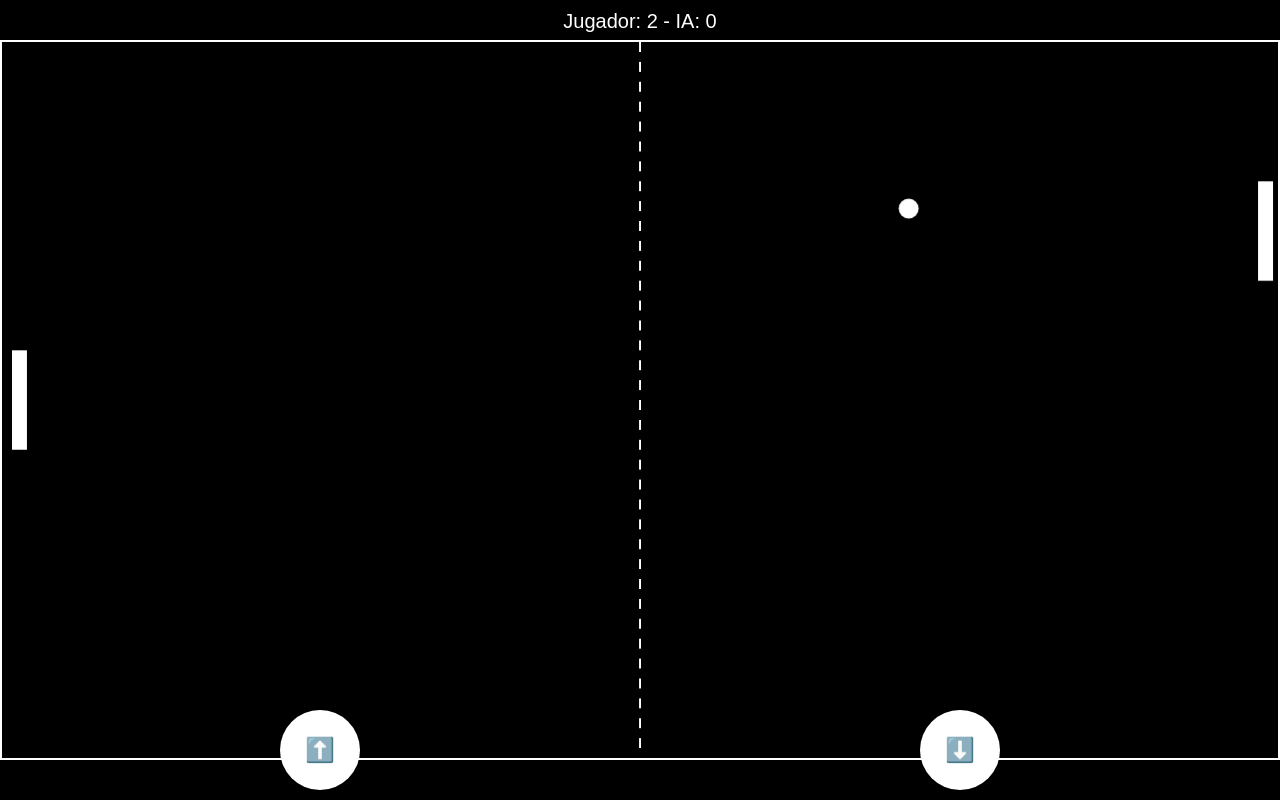
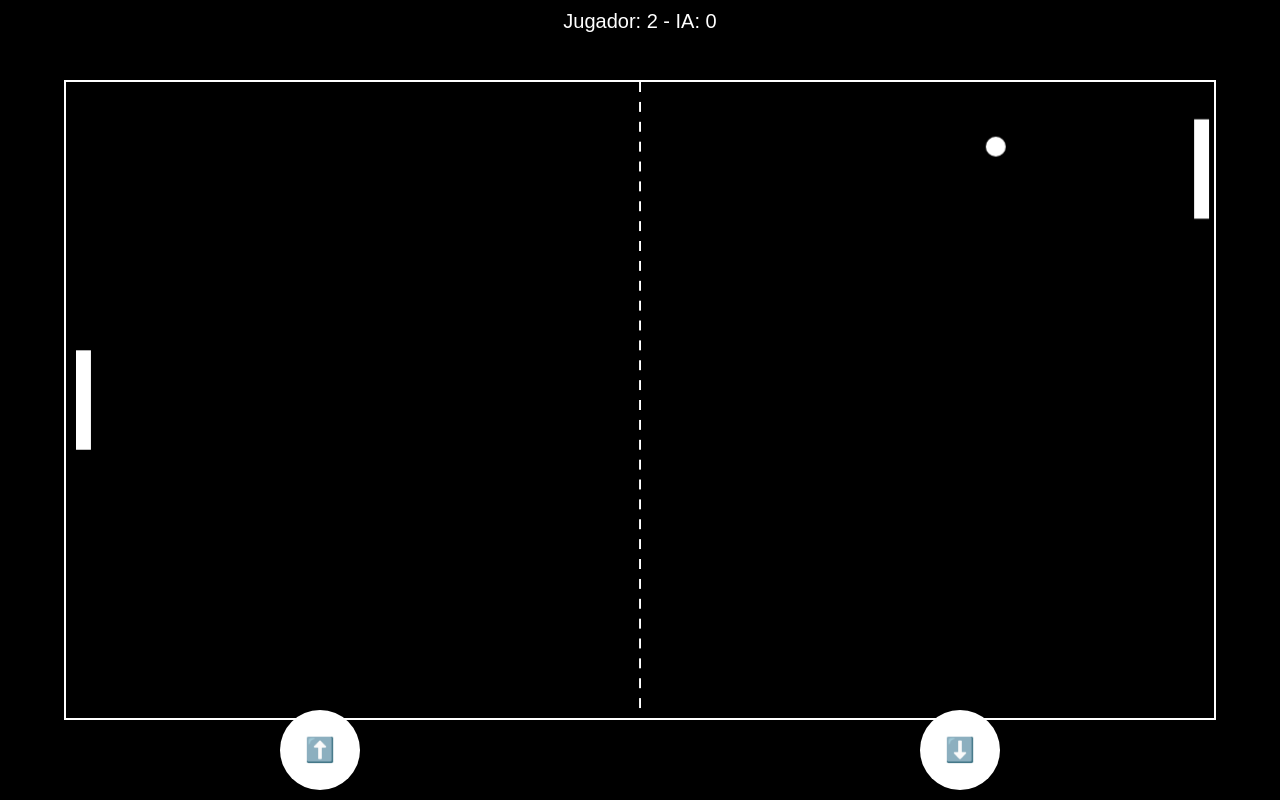
Before and after one commit to isabelferrer/juego-retro-, a plain HTML site: page index.html in a window 1280 px wide. Drawn offline with Linux system fonts and the light colour scheme.

Commit message:
Update index.html

```diff
--- a/index.html
+++ b/index.html
@@ -7,7 +7,7 @@
     <style>
         * { margin: 0; padding: 0; box-sizing: border-box; }
         body { display: flex; flex-direction: column; justify-content: center; align-items: center; height: 100vh; background: black; position: relative; overflow: hidden; }
-        canvas { border: 2px solid white; width: 100vw; height: 90vh; }
+        canvas { border: 2px solid white; width: 90vw; height: 80vh; }
         .controls { position: absolute; bottom: 10px; width: 100%; display: flex; justify-content: space-around; }
         button { width: 80px; height: 80px; font-size: 24px; border-radius: 50%; border: none; background: white; color: black; }
         .scoreboard { position: absolute; top: 10px; color: white; font-size: 20px; font-family: Arial, sans-serif; }
@@ -24,8 +24,8 @@
         const canvas = document.getElementById("gameCanvas");
         const ctx = canvas.getContext("2d");
         const scoreboard = document.getElementById("scoreboard");
-        canvas.width = window.innerWidth;
-        canvas.height = window.innerHeight * 0.9;
+        canvas.width = window.innerWidth * 0.9;
+        canvas.height = window.innerHeight * 0.8;
 
         const paddleWidth = 15, paddleHeight = 100;
         let playerY = (canvas.height - paddleHeight) / 2;
```
